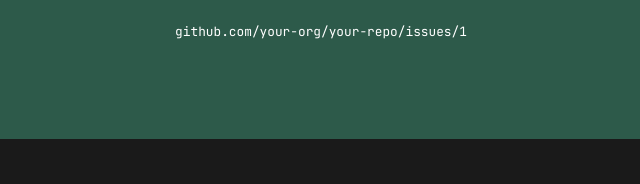
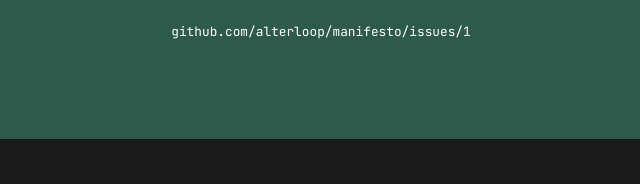
Before and after one commit to alterloop/manifesto, a plain HTML site: page index.html in a window 1280 px wide. Shown: the part 5445-5629 px from the top of the page, 319-959 px from the left. Drawn offline with nearby package versions, Linux system fonts and the light colour scheme; a web font is replaced by a local one.

Commit message:
Update GitHub issue link in index.html

```diff
--- a/index.html
+++ b/index.html
@@ -716,14 +716,14 @@
                 Just leave a comment on the GitHub issue below.<br>
                 Your comment counts as your signature, and you're welcome to share your ideas or perspective.
             </p>
-            <a href="https://github.com/your-org/your-repo/issues/1" target="_blank" rel="noopener noreferrer" class="sign-button fade-in">
+            <a href="https://github.com/alterloop/manifesto/issues/1" target="_blank" rel="noopener noreferrer" class="sign-button fade-in">
                 <svg viewBox="0 0 24 24" fill="currentColor">
                     <path d="M12 0c-6.626 0-12 5.373-12 12 0 5.302 3.438 9.8 8.207 11.387.599.111.793-.261.793-.577v-2.234c-3.338.726-4.033-1.416-4.033-1.416-.546-1.387-1.333-1.756-1.333-1.756-1.089-.745.083-.729.083-.729 1.205.084 1.839 1.237 1.839 1.237 1.07 1.834 2.807 1.304 3.492.997.107-.775.418-1.305.762-1.604-2.665-.305-5.467-1.334-5.467-5.931 0-1.311.469-2.381 1.236-3.221-.124-.303-.535-1.524.117-3.176 0 0 1.008-.322 3.301 1.23.957-.266 1.983-.399 3.003-.404 1.02.005 2.047.138 3.006.404 2.291-1.552 3.297-1.23 3.297-1.23.653 1.653.242 2.874.118 3.176.77.84 1.235 1.911 1.235 3.221 0 4.609-2.807 5.624-5.479 5.921.43.372.823 1.102.823 2.222v3.293c0 .319.192.694.801.576 4.765-1.589 8.199-6.086 8.199-11.386 0-6.627-5.373-12-12-12z"/>
                 </svg>
                 Sign the Manifesto on GitHub
             </a>
             <p class="sign-url fade-in">
-                github.com/your-org/your-repo/issues/1
+                github.com/alterloop/manifesto/issues/1
             </p>
         </div>
     </section>
```
